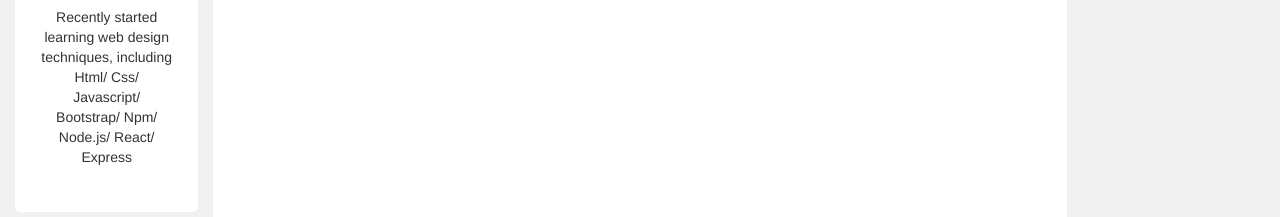
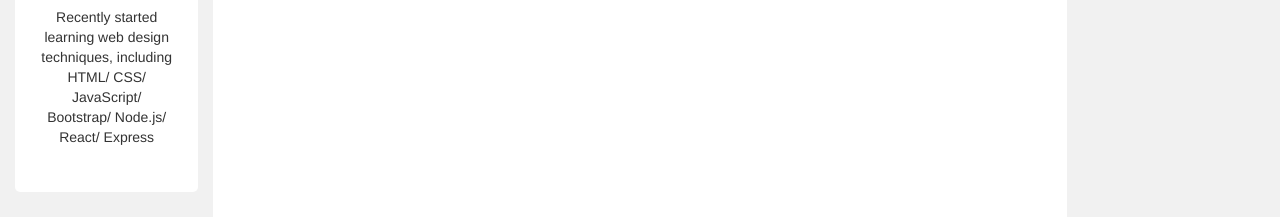
Before and after one commit to jay-repos/jay-repos.github.io, a plain HTML site: page index.html in a window 1280 px wide. Shown: the part 236-453 px from the top of the page. Drawn offline with nearby package versions, Linux system fonts and the light colour scheme.

Commit message:
correct some article mistake

```diff
--- a/index.html
+++ b/index.html
@@ -67,7 +67,7 @@
                 <h4>Jay Chen</h4>
                 <p>
                   Recently started learning web design techniques, including
-                  Html/ Css/ Javascript/ Bootstrap/ Npm/ Node.js/ React/ Express
+                  HTML/ CSS/ JavaScript/ Bootstrap/ Node.js/ React/ Express
                 </p>
               </div>
             </div>
```
